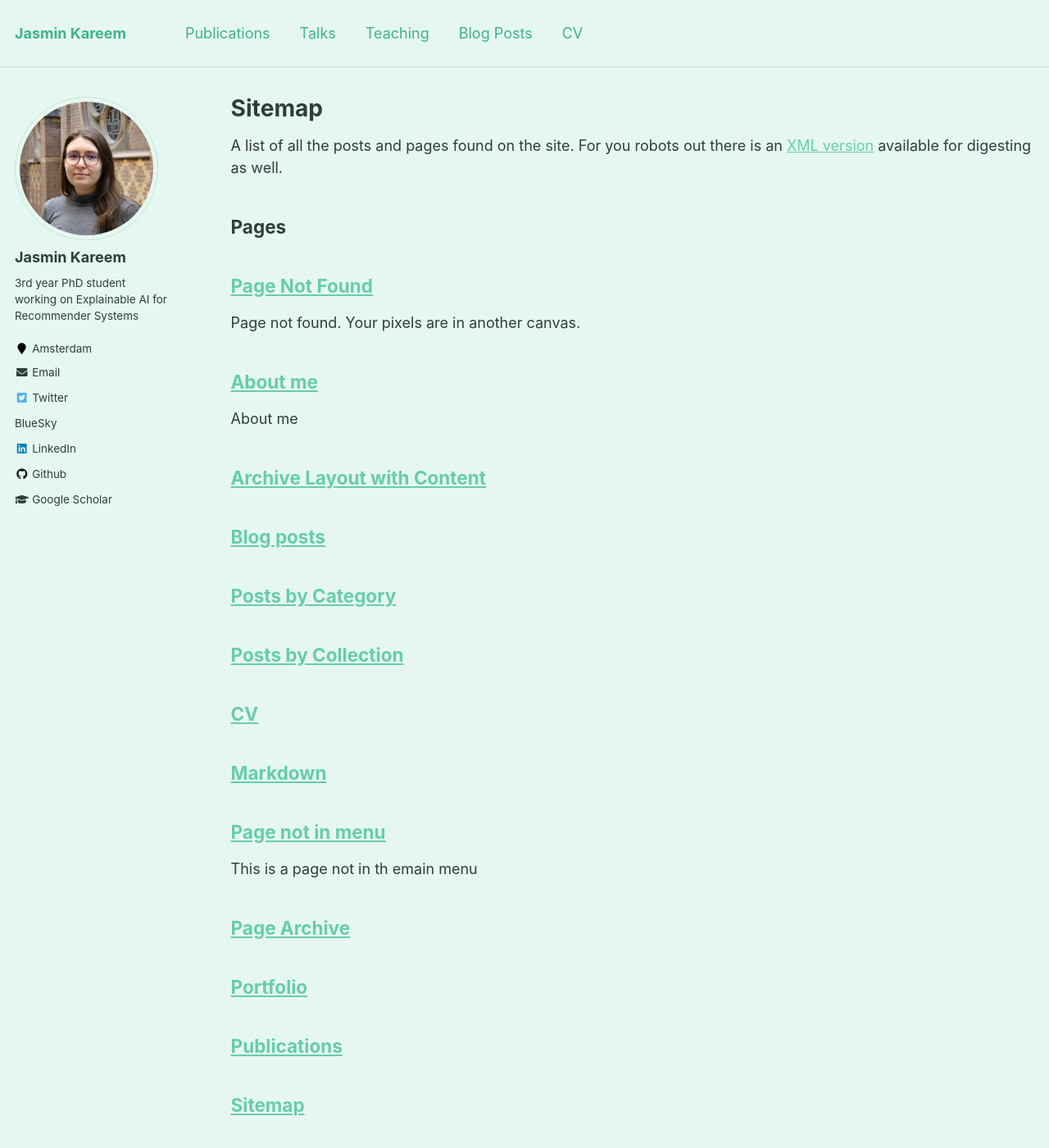
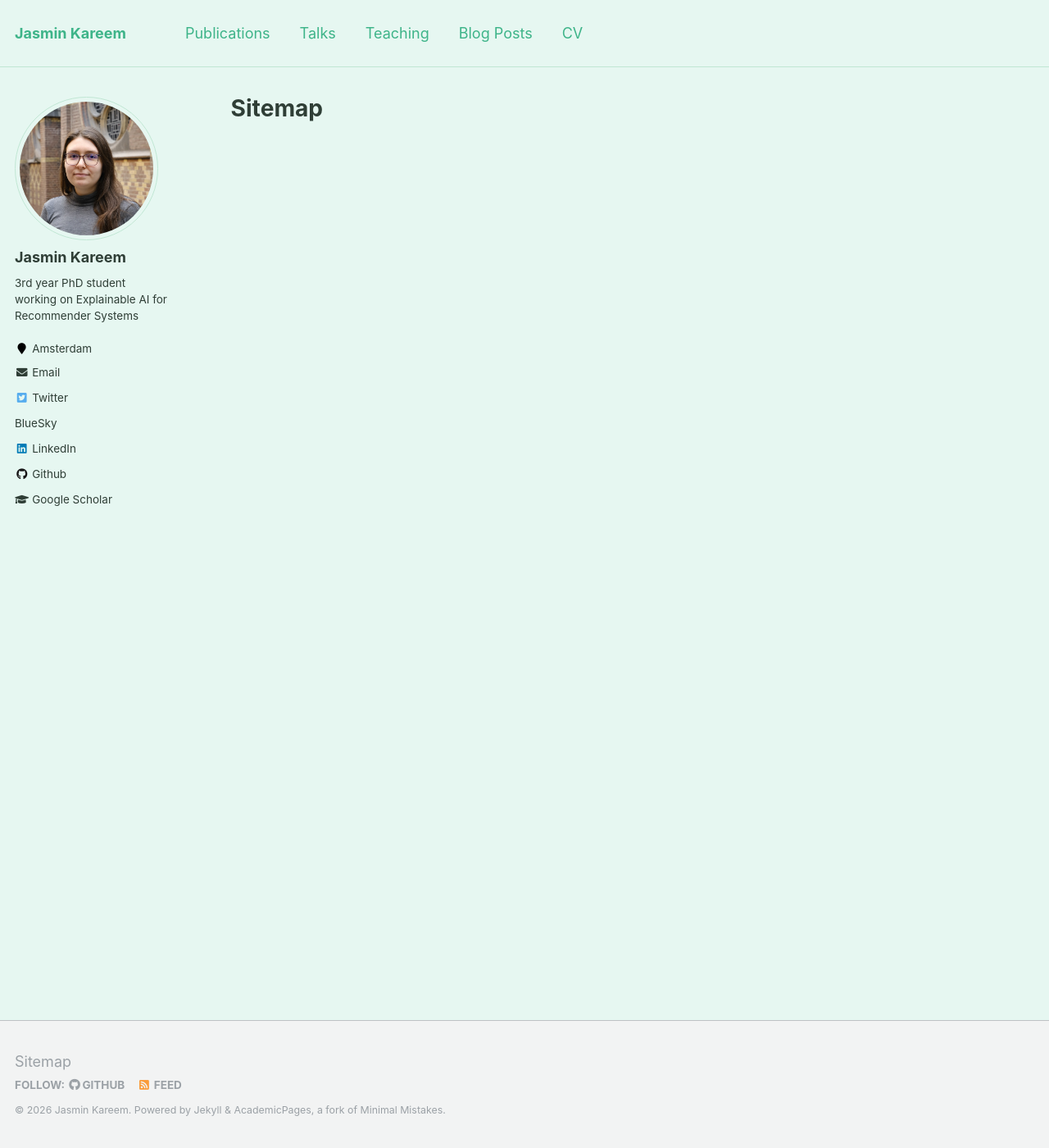
Before and after one commit to jasminkareem/jasminkareem.github.io, a Jekyll site: the page built from _pages/sitemap.md, in a window 1280 px wide and 1400 px high. Shown: the whole window at 82% size. Built offline with Jekyll 4.4.1, drawn with Linux system fonts in a browser that asks for light colours; some of the changed text lies outside the part shown.

Commit message:
Update sitemap.md

```diff
--- a/_pages/sitemap.md
+++ b/_pages/sitemap.md
@@ -6,32 +6,3 @@ author_profile: true
 ---
 
 {% include base_path %}
-
-A list of all the posts and pages found on the site. For you robots out there is an [XML version]({{ base_path }}/sitemap.xml) available for digesting as well.
-
-<h2>Pages</h2>
-{% for post in site.pages %}
-  {% include archive-single.html %}
-{% endfor %}
-
-<h2>Posts</h2>
-{% for post in site.posts %}
-  {% include archive-single.html %}
-{% endfor %}
-
-{% capture written_label %}'None'{% endcapture %}
-
-{% for collection in site.collections %}
-{% unless collection.output == false or collection.label == "posts" %}
-  {% capture label %}{{ collection.label }}{% endcapture %}
-  {% if label != written_label %}
-  <h2>{{ label }}</h2>
-  {% capture written_label %}{{ label }}{% endcapture %}
-  {% endif %}
-{% endunless %}
-{% for post in collection.docs %}
-  {% unless collection.output == false or collection.label == "posts" %}
-  {% include archive-single.html %}
-  {% endunless %}
-{% endfor %}
-{% endfor %}
```
